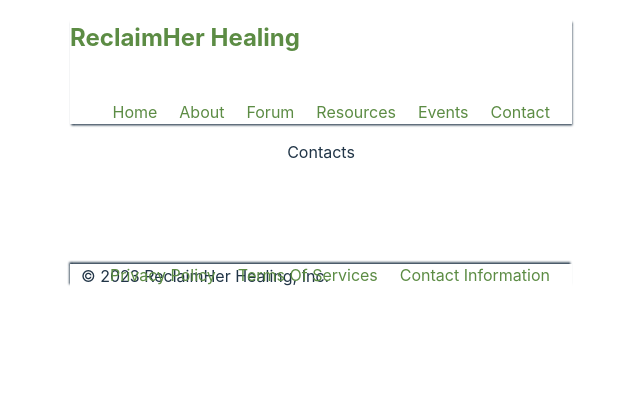
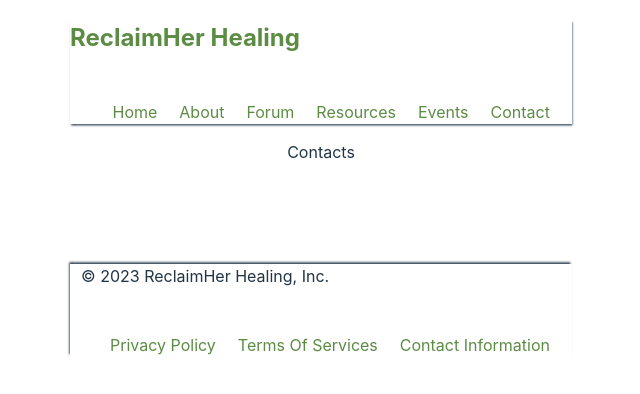
Before and after one commit to Kenneth-Parker/FrontEnd-ReclaimHer-Healing, a React (Vite) app: page /contact in a window 1280 px wide. Shown: the top 394 px of the page, without its empty margins (319-959 px from the left). Built offline with nearby package versions, Linux system fonts and the light colour scheme.

Commit message:
Update Footer.css

```diff
--- a/src/Components/Footer/Footer.css
+++ b/src/Components/Footer/Footer.css
@@ -9,7 +9,7 @@ footer h1 {
 }
 
 footer ul {
-    margin-top: -70px;
+    margin-top: 0px;
     list-style-type: none;
     display: flex;
     justify-content: flex-end;
```
